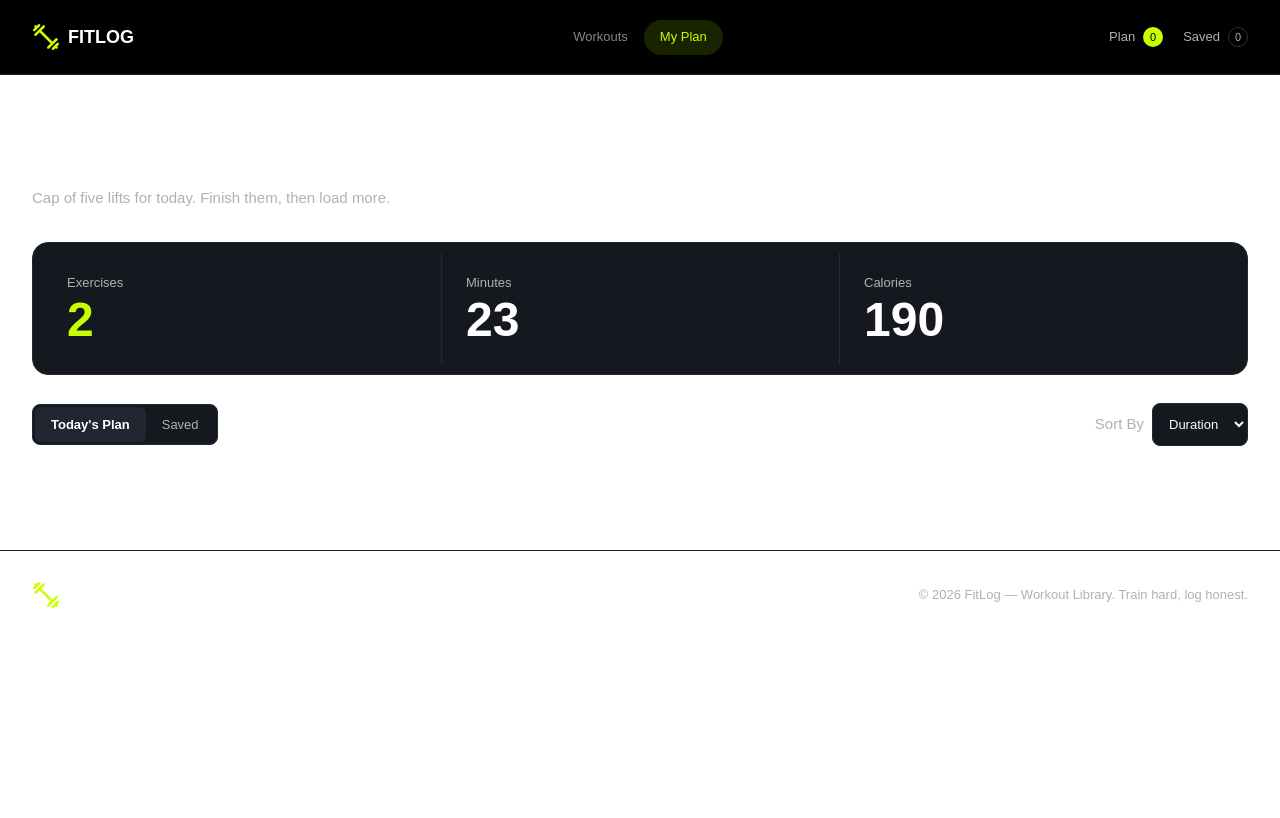
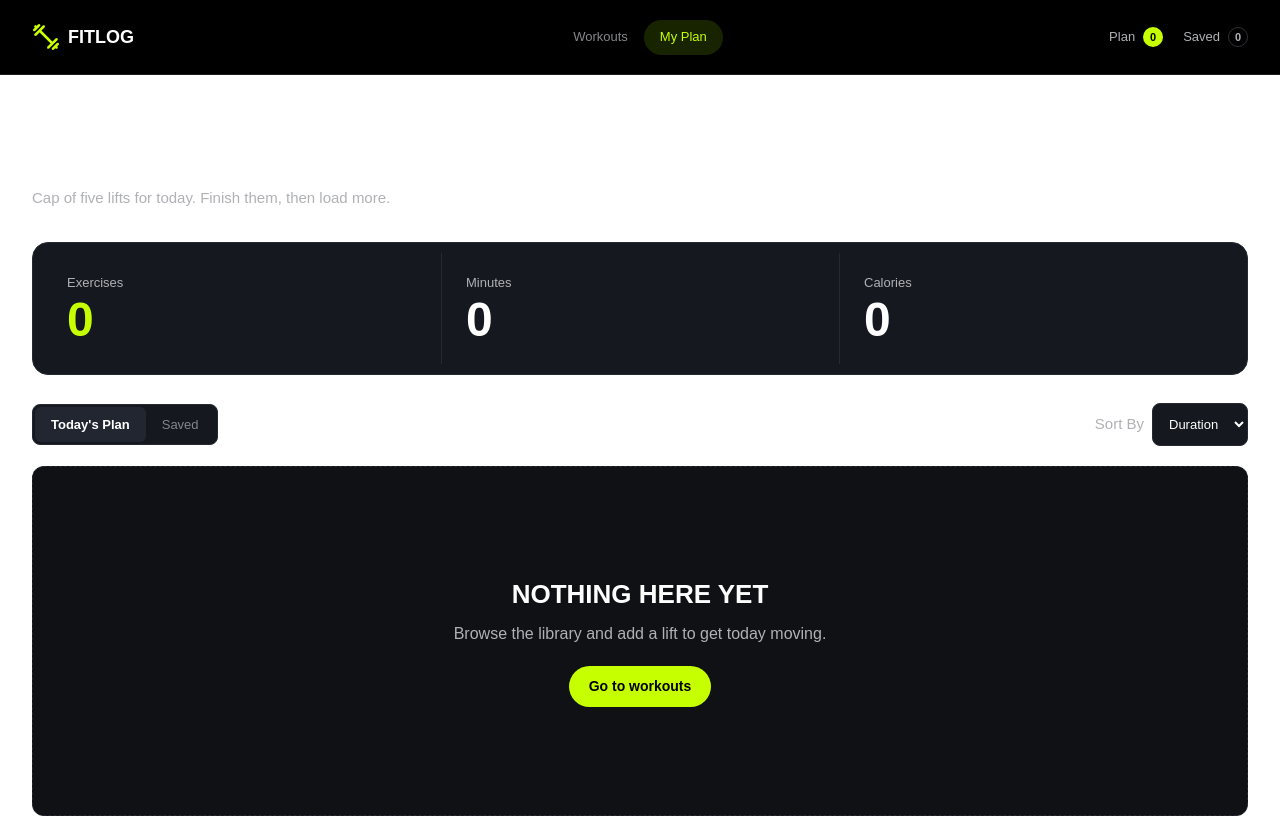
Before and after one commit to Rauf29/Fit-Log, a Next.js app: page /my-plan in a window 1280 px wide. Shown: the top 818 px of the page. Built offline with nearby package versions, Linux system fonts and the light colour scheme.

Commit message:
compleated my-plan page and make functional tab switch with view details , mark as done and delete items

```diff
--- a/package.json
+++ b/package.json
@@ -12,7 +12,8 @@
     "next": "16.3.6",
     "react": "19.2.8",
     "react-dom": "19.2.8",
-    "react-icons": "^5.7.0"
+    "react-icons": "^5.7.0",
+    "react-toastify": "^11.1.0"
   },
   "devDependencies": {
     "@tailwindcss/postcss": "^4",
--- a/src/app/layout.tsx
+++ b/src/app/layout.tsx
@@ -3,6 +3,7 @@ import Header from "@/components/shared/Header";
 import ExercisesProvider from "@/context/ExercisesContext";
 import type { Metadata } from "next";
 import { Geist, Geist_Mono } from "next/font/google";
+import { ToastContainer } from "react-toastify";
 import "./globals.css";
 
 const geistSans = Geist({
@@ -30,12 +31,10 @@ export default function RootLayout({ children }: LayoutProps<"/">) {
       <body className="flex min-h-full flex-col">
         <ExercisesProvider>
           <Header />
-          <main className=" flex-1">
-            {children}
-          </main>
+          {children}
           <Footer />
+          <ToastContainer />
         </ExercisesProvider>
-
       </body>
     </html>
   );
--- a/src/app/my-plan/page.tsx
+++ b/src/app/my-plan/page.tsx
@@ -1,7 +1,19 @@
+"use client";
+import EmptyCard from "@/components/shared/EmptyCard";
+import Save from "@/components/shared/Save";
+import TodayPlan from "@/components/shared/TodayPlan";
+import { ExercisesContext } from "@/context/ExercisesContext";
+import { useContext, useState } from "react";
+
 
 const myPlan = () => {
+    const { plan, saved } = useContext(ExercisesContext);
+    const [tabOptions, setTabOptions] = useState("plan");
+
+
+
     return (
-        <main className="container mx-auto px-4 py-10 pt-14 pb-14 sm:px-6 lg:px-8">
+        <section className="container mx-auto px-4 py-10 pt-14 pb-14 sm:px-6 lg:px-8">
 
 
             <div>
@@ -23,7 +35,7 @@ const myPlan = () => {
                     </p>
 
                     <p className="mt-1 text-[48px] font-bold leading-none text-primary">
-                        2
+                        {(tabOptions === "plan") ? plan.length : saved.length}
                     </p>
                 </div>
 
@@ -33,7 +45,7 @@ const myPlan = () => {
                     </p>
 
                     <p className="mt-1 text-[48px] font-bold leading-none text-white">
-                        23
+                        {(tabOptions === "plan") ? plan.reduce((acc, curr) => acc + curr.duration, 0) : saved.reduce((acc, curr) => acc + curr.duration, 0)}
                     </p>
                 </div>
 
@@ -43,7 +55,7 @@ const myPlan = () => {
                     </p>
 
                     <p className="mt-1 text-[48px] font-bold leading-none text-white">
-                        190
+                        {(tabOptions === "plan") ? plan.reduce((acc, curr) => acc + curr.caloriesBurned, 0) : saved.reduce((acc, curr) => acc + curr.caloriesBurned, 0)}
                     </p>
                 </div>
 
@@ -54,11 +66,15 @@ const myPlan = () => {
 
                 <div className="flex rounded-lg border border-[#252a32] bg-[#15181f] p-0.5">
 
-                    <button className="rounded-md bg-[#222630] px-4 py-2 text-[13px] font-semibold text-white">
+                    <button
+                        onClick={() => setTabOptions("plan")}
+                        className={`cursor-pointer px-4 py-2 text-[13px] ${tabOptions === "plan" ? "rounded-md bg-[#222630] text-white font-bold" : "text-text"}`}>
                         Today&apos;s Plan
                     </button>
 
-                    <button className="px-4 py-2 text-[13px] text-secondary">
+                    <button
+                        onClick={() => setTabOptions("saved")}
+                        className={`cursor-pointer px-4 py-2 text-[13px] ${tabOptions === "saved" ? "rounded-md bg-[#222630] text-white font-bold" : "text-text"}`}>
                         Saved
                     </button>
 
@@ -88,7 +104,18 @@ const myPlan = () => {
                 </div>
 
             </div>
-        </main>
+
+
+
+            {tabOptions === "plan" ? (
+                plan.length > 0 ? <TodayPlan /> : <EmptyCard />
+            ) : (
+                saved.length > 0 ? <Save /> : <EmptyCard />
+            )}
+
+
+
+        </section>
     );
 };
 
--- a/src/components/button/AddToDayPlan.tsx
+++ b/src/components/button/AddToDayPlan.tsx
@@ -1,12 +1,29 @@
+"use client";
+import { ExercisesContext } from "@/context/ExercisesContext";
 import { Exercise } from "@/type/Type";
+import { useContext } from "react";
 import { CiCalendarDate } from "react-icons/ci";
+import { toast } from "react-toastify";
 interface AddtoDayPlanProps {
     exercise: Exercise
 }
 const AddToDayPlan = ({ exercise }: AddtoDayPlanProps) => {
+    const { plan, setPlan } = useContext(ExercisesContext);
+    const handleAddToDayPlan = () => {
+        if (!plan.includes(exercise)) {
+            setPlan([...plan, exercise]);
+            toast.success(`${exercise.name} added to your plan`, { autoClose: 2000 });
+        } else {
+            toast.error(`${exercise.name} already added to your plan`, { autoClose: 2000 });
+        }
+
+    }
+    const isSetToPlan = plan.includes(exercise);
     return (
-        <button className="cursor-pointer rounded-md border border-transparent bg-primary px-5 py-2.5 text-[12px] leading-[20px] font-bold uppercase text-black transition-all duration-400 ease-in-out hover:border-primary hover:bg-transparent hover:text-white flex items-center justify-center gap-1">
-            <CiCalendarDate className="text-lg pb-1" /> Add to today&nbsp; plan
+        <button
+            onClick={handleAddToDayPlan}
+            className="cursor-pointer rounded-md border border-transparent bg-primary px-5 py-2.5 text-[12px] leading-[20px] font-bold uppercase text-black transition-all duration-400 ease-in-out hover:border-primary hover:bg-transparent hover:text-white flex items-center justify-center gap-1">
+            <CiCalendarDate className="text-lg pb-1" /> {isSetToPlan ? "Already added" : "Add to today's plan"}
         </button>
     );
 };
--- /dev/null
+++ b/src/components/button/NavPlan.tsx
@@ -0,0 +1,21 @@
+"use client";
+import { ExercisesContext } from '@/context/ExercisesContext';
+import Link from 'next/link';
+import { useContext } from 'react';
+
+const NavPlan = () => {
+    const { plan } = useContext(ExercisesContext);
+    return (
+        <Link className="flex items-center gap-2" href="/my-plan">
+            <span className="text-[13px] text-secondary">
+                Plan
+            </span>
+
+            <span className="flex h-[20px] w-[20px] items-center justify-center rounded-full bg-primary text-[11px] leading-0 text-black font-bold">
+                {plan.length}
+            </span>
+        </Link>
+    );
+};
+
+export default NavPlan;
--- /dev/null
+++ b/src/components/button/NavSaved.tsx
@@ -0,0 +1,20 @@
+"use client";
+import { ExercisesContext } from '@/context/ExercisesContext';
+import Link from 'next/link';
+import { useContext } from 'react';
+
+const NavSaved = () => {
+    const { saved } = useContext(ExercisesContext);
+    return (
+        <Link href="/my-plan" className="flex items-center gap-2">
+            <span className="text-[13px] text-[#b0b1b5]">
+                Saved
+            </span>
+            <span className="flex h-[20px] w-[20px] items-center justify-center rounded-full border border-[#303136] text-[11px] leading-0 text-secondary font-bold">
+                {saved.length}
+            </span>
+        </Link>
+    );
+};
+
+export default NavSaved;
--- a/src/components/button/SaveForLater.tsx
+++ b/src/components/button/SaveForLater.tsx
@@ -1,12 +1,29 @@
+"use client";
+import { ExercisesContext } from "@/context/ExercisesContext";
 import { Exercise } from "@/type/Type";
+import { useContext } from "react";
 import { FaBookmark } from "react-icons/fa";
+import { toast } from "react-toastify";
 interface SaveForLaterProps {
     exercise: Exercise
 }
+
 const SaveForLater = ({ exercise }: SaveForLaterProps) => {
+    const { saved, setSaved } = useContext(ExercisesContext);
+    const handleSaveForLater = () => {
+        if (!saved.includes(exercise)) {
+            setSaved([...saved, exercise]);
+            toast.success(`${exercise.name} saved for later`, { autoClose: 2000 });
+        } else {
+            toast.error(`${exercise.name} already saved for later`, { autoClose: 2000 });
+        }
+    }
+    const isSaved = saved.includes(exercise);
     return (
-        <button className="cursor-pointer rounded-md border border-transparent bg-primary px-5 py-2.5 text-[12px] leading-[20px] font-bold uppercase text-black transition-all duration-400 ease-in-out hover:border-primary hover:bg-transparent hover:text-white flex items-center justify-center gap-1">
-            <FaBookmark className="text-lg pb-1" /> Save for later
+        <button
+            onClick={handleSaveForLater}
+            className="cursor-pointer rounded-md border border-transparent bg-primary px-5 py-2.5 text-[12px] leading-[20px] font-bold uppercase text-black transition-all duration-400 ease-in-out hover:border-primary hover:bg-transparent hover:text-white flex items-center justify-center gap-1">
+            <FaBookmark className="text-lg pb-1" /> {isSaved ? "Already saved" : "Save for later"}
         </button>
     );
 };
--- a/src/components/shared/Header.tsx
+++ b/src/components/shared/Header.tsx
@@ -1,6 +1,8 @@
 import Logo from "@/assets/logo.png";
 import Image from "next/image";
 import Link from 'next/link';
+import NavPlan from "../button/NavPlan";
+import NavSaved from "../button/NavSaved";
 import NavLinks from "./NavLinks";
 
 
@@ -35,24 +37,12 @@ const Header = () => {
 
                 <div className="flex justify-end gap-5">
 
-                    <div className="flex items-center gap-2">
-                        <span className="text-[13px] text-secondary">
-                            Plan
-                        </span>
-
-                        <span className="flex h-[20px] w-[20px] items-center justify-center rounded-full bg-primary text-[11px] leading-0 text-black">
-                            0
-                        </span>
+                    <div>
+                        <NavPlan />
                     </div>
 
-                    <div className="flex items-center gap-2">
-                        <span className="text-[13px] text-[#b0b1b5]">
-                            Saved
-                        </span>
-
-                        <span className="flex h-[20px] w-[20px] items-center justify-center rounded-full border border-[#303136] text-[11px] leading-0 text-secondary">
-                            0
-                        </span>
+                    <div>
+                        <NavSaved />
                     </div>
 
                 </div>
--- a/src/components/shared/Save.tsx
+++ b/src/components/shared/Save.tsx
@@ -1,18 +1,28 @@
-import HeroImage from "@/assets/banner.png";
+import { ExercisesContext } from "@/context/ExercisesContext";
+import { Exercise } from "@/type/Type";
 import Image from 'next/image';
 import Link from 'next/link';
+import { useContext } from "react";
+import { toast } from "react-toastify";
 
 const Save = () => {
+    const { saved, setSaved } = useContext(ExercisesContext);
+
     return (
         <div className="mt-5 space-y-4">
+            {saved.map((exercise: Exercise) => (
 
-            <div className="rounded-2xl border border-[#252a32] bg-[#15181f] p-3 sm:flex sm:min-h-[104px] sm:items-center sm:justify-between">
+                <div
+                    key={exercise.id}
+                    className="rounded-2xl border border-[#252a32] bg-[#15181f] p-3 sm:flex sm:min-h-[104px] sm:items-center sm:justify-between">
 
                     <div className="flex items-center gap-4">
 
                         <div className="h-[100px] w-[100px] shrink-0 overflow-hidden rounded-lg">
                             <Image
-                            src={HeroImage}
+                                src={exercise.image}
+                                width={100}
+                                height={100}
                                 alt="Russian Twist"
                                 className="h-full w-full object-cover"
                             />
@@ -21,25 +31,25 @@ const Save = () => {
                         <div>
 
                             <h3 className="text-[18px] font-bold uppercase text-white">
-                            Russian Twist
+                                {exercise.name}
                             </h3>
 
                             <p className="mt-0.5 text-[15px] text-secondary">
-                            Medicine Ball
+                                {exercise.equipment}
                             </p>
 
                             <div className="mt-1.5 flex items-center gap-3 text-[13px] text-secondary">
 
                                 <span className="text-primary">
-                                ◷ 8 min
+                                    ◷ {exercise.duration} min
                                 </span>
 
                                 <span>
-                                ● 70 kcal
+                                    ● {exercise.caloriesBurned} kcal
                                 </span>
 
                                 <span className="text-primary">
-                                ☆ 4.1
+                                    ☆ {exercise.rating}
                                 </span>
 
                             </div>
@@ -52,19 +62,26 @@ const Save = () => {
                     <div className="mt-3 flex items-center gap-2 sm:mt-0">
 
                         <Link
-                        href="/workouts/russian-twist"
+                            href={`/exercise/${exercise.id}`}
                             className="rounded-full border border-[#343b48] px-4 py-2 text-[13px] text-white"
                         >
                             View Details
                         </Link>
 
-                    <button className="px-2 text-[25px] text-red-600 cursor-pointer">
+                        <button
+                            onClick={() => {
+                                const updatedSaved = saved.filter((item: Exercise) => item.id !== exercise.id);
+                                setSaved(updatedSaved);
+                                toast.error(`${exercise.name} removed from your saved`, { autoClose: 2000 });
+                            }}
+                            className="px-2 text-[25px] text-red-600 cursor-pointer">
                             ×
                         </button>
 
                     </div>
 
                 </div>
+            ))}
 
         </div>
     );
--- a/src/components/shared/TodayPlan.tsx
+++ b/src/components/shared/TodayPlan.tsx
@@ -1,18 +1,32 @@
-import HeroImage from "@/assets/banner.png";
+"use client";
+import { ExercisesContext } from "@/context/ExercisesContext";
+import { Exercise } from "@/type/Type";
 import Image from 'next/image';
 import Link from 'next/link';
+import { useContext } from "react";
+import { toast } from "react-toastify";
 
 const TodayPlan = () => {
+
+    const { plan, setPlan } = useContext(ExercisesContext);
+
     return (
+
         <div className="mt-5 space-y-4">
 
-            <div className="rounded-2xl border border-[#252a32] bg-[#15181f] p-3 sm:flex sm:min-h-[104px] sm:items-center sm:justify-between">
+            {plan.map((exercise: Exercise) => (
+
+                <div
+                    key={exercise.id}
+                    className="rounded-2xl border border-[#252a32] bg-[#15181f] p-3 sm:flex sm:min-h-[104px] sm:items-center sm:justify-between">
 
                     <div className="flex items-center gap-4">
 
                         <div className="h-[100px] w-[100px] shrink-0 overflow-hidden rounded-lg">
                             <Image
-                            src={HeroImage}
+                                src={exercise.image}
+                                width={100}
+                                height={100}
                                 alt="Russian Twist"
                                 className="h-full w-full object-cover"
                             />
@@ -21,25 +35,25 @@ const TodayPlan = () => {
                         <div>
 
                             <h3 className="text-[18px] font-bold uppercase text-white">
-                            Russian Twist
+                                {exercise.name}
                             </h3>
 
                             <p className="mt-0.5 text-[15px] text-secondary">
-                            Medicine Ball
+                                {exercise.equipment}
                             </p>
 
                             <div className="mt-1.5 flex items-center gap-3 text-[13px] text-secondary">
 
                                 <span className="text-primary">
-                                ◷ 8 min
+                                    ◷ {exercise.duration} min
                                 </span>
 
                                 <span>
-                                ● 70 kcal
+                                    ● {exercise.caloriesBurned} kcal
                                 </span>
 
                                 <span className="text-primary">
-                                ☆ 4.1
+                                    ☆ {exercise.rating}
                                 </span>
 
                             </div>
@@ -52,25 +66,40 @@ const TodayPlan = () => {
                     <div className="mt-3 flex items-center gap-2 sm:mt-0">
 
                         <Link
-                        href="/workouts/russian-twist"
+                            href={`/exercise/${exercise.id}`}
                             className="rounded-full border border-[#343b48] px-4 py-2 text-[13px] text-white"
                         >
                             View Details
                         </Link>
 
-                    <button className="rounded-full bg-primary px-4 py-2 text-[13px] font-bold text-black cursor-pointer">
+                        <button
+                            onClick={() => {
+                                const updatedPlan = plan.filter((item: Exercise) => item.id !== exercise.id);
+                                setPlan(updatedPlan);
+                                toast.success(`${exercise.name} is done. Good job!`, { autoClose: 2000 });
+                            }}
+                            className="rounded-full bg-primary px-4 py-2 text-[13px] font-bold text-black cursor-pointer">
                             ✓ Mark as Done
                         </button>
 
-                    <button className="px-2 text-[25px] text-red-600 cursor-pointer">
+                        <button
+                            onClick={() => {
+                                const updatedPlan = plan.filter((item: Exercise) => item.id !== exercise.id);
+                                setPlan(updatedPlan);
+                                toast.error(`${exercise.name} removed from your plan`, { autoClose: 2000 });
+                            }}
+                            className="px-2 text-[25px] text-red-600 cursor-pointer">
                             ×
                         </button>
 
                     </div>
 
                 </div>
+            ))}
 
         </div>
+
+
     );
 };
 
```
Also changed, not shown: 1 other file (tests, documents, lock files or other folders). Lines whose indentation alone changed are shown as unchanged.
